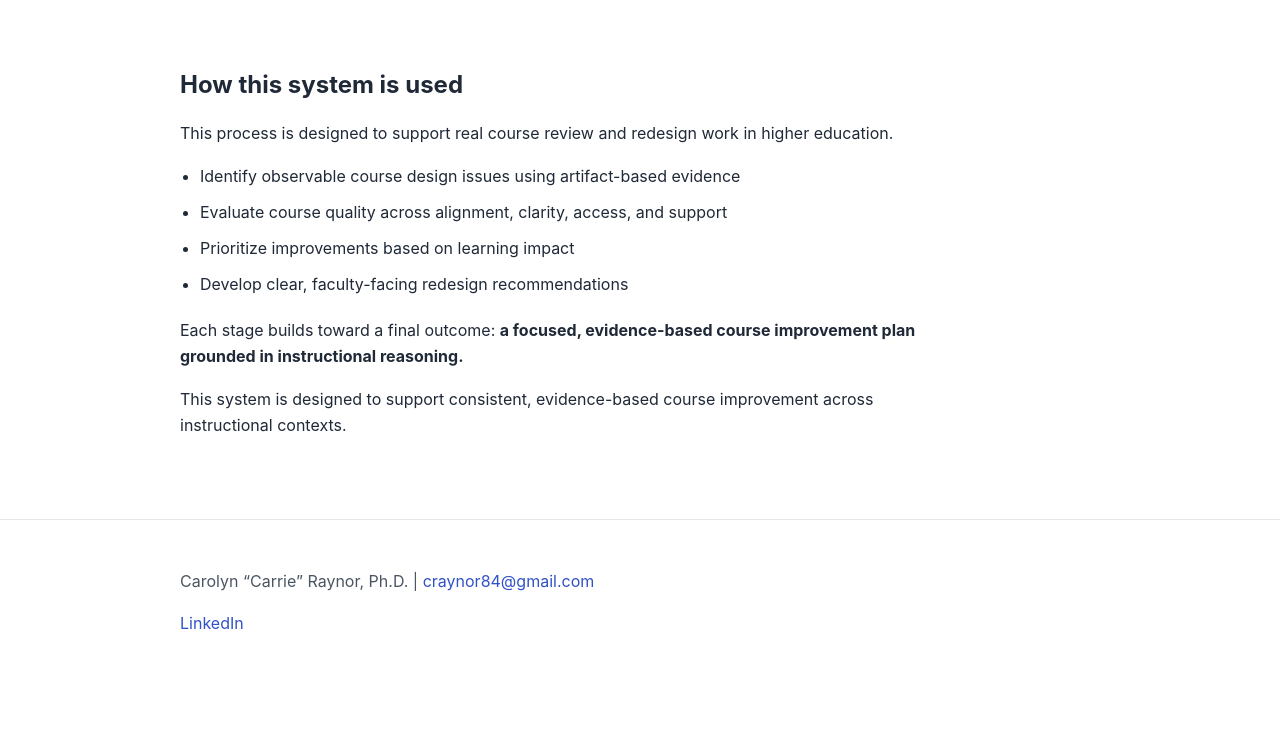
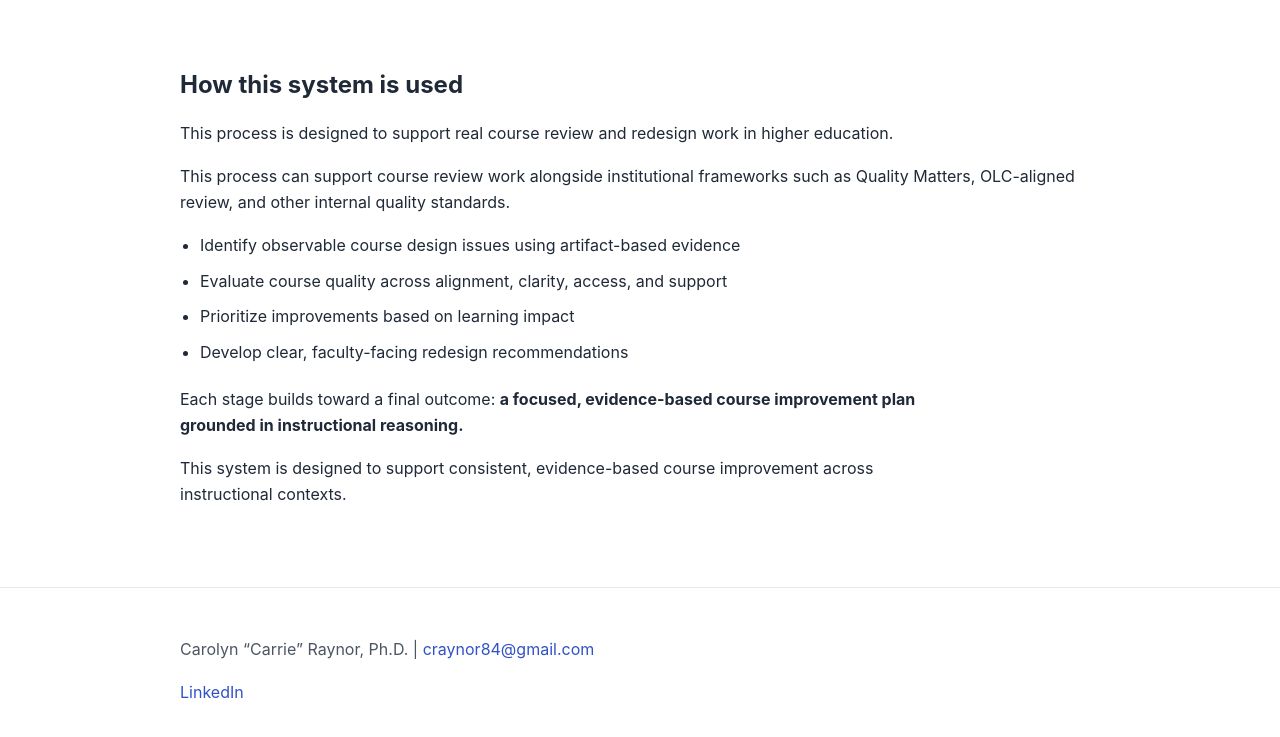
Before and after one commit to ccraynor/carrie-portfolio, a plain HTML site: page index.html in a window 1280 px wide. Shown: the part 2095-2832 px from the top of the page. Before the commit the page ends 2779 px from the top, so only its background shows below. Drawn offline with Linux system fonts and the light colour scheme.

Commit message:
Enhance proof section with additional supporting info
Added supporting paragraph for course review process.

```diff
--- a/index.html
+++ b/index.html
@@ -120,8 +120,13 @@
     <section class="proof-section">
       <div class="container">
         <h2>How this system is used</h2>
+
         <p>
           This process is designed to support real course review and redesign work in higher education.
+        </p>
+
+        <p class="proof-supporting">
+          This process can support course review work alongside institutional frameworks such as Quality Matters, OLC-aligned review, and other internal quality standards.
         </p>
 
         <ul class="proof-list">
```
